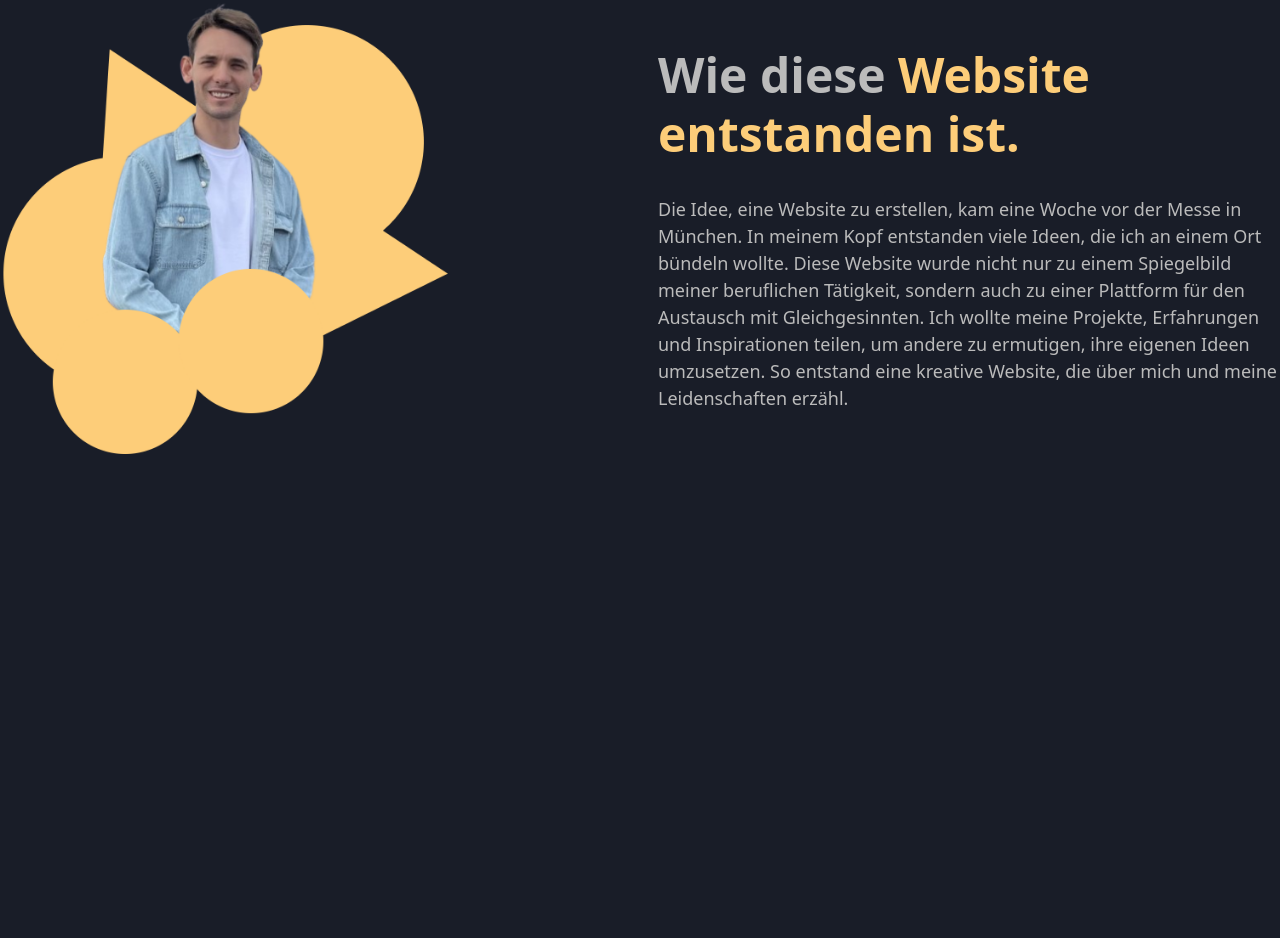
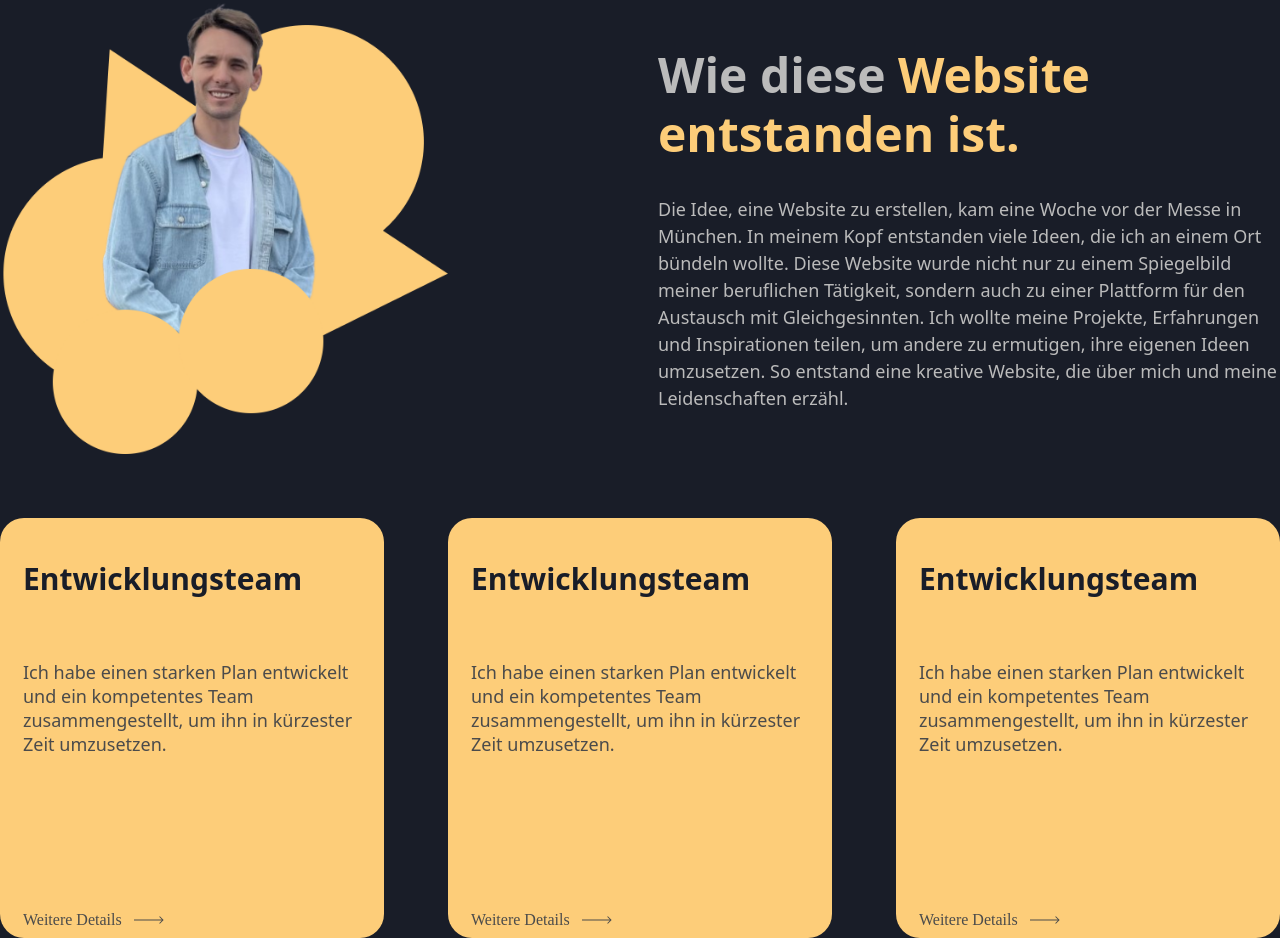
Before and after one commit to puffynNeroun/illiacode, a website: page public/index.html in a window 1280 px wide. Shown: the part 833-1771 px from the top of the page. Before the commit the page ends 1287 px from the top, so only its background shows below. Drawn offline with Linux system fonts and the light colour scheme.

Commit message:
Add cards

```diff
--- a/public/index.html
+++ b/public/index.html
@@ -64,7 +64,7 @@
         </div>
     </section>
     <section class="about-site pt-16">
-        <div class="container about-site__container">
+        <div class="container about-site__container mx-auto">
             <div class="about-site__inner-top flex items-center">
                 <div class="about-site__img">
                     <img src="./assets/images/imgElementSec2.png">
@@ -74,7 +74,23 @@
                     <p class="about-site__subtitle">Die Idee, eine Website zu erstellen, kam eine Woche vor der Messe in München. In meinem Kopf entstanden viele Ideen, die ich an einem Ort bündeln wollte. Diese Website wurde nicht nur zu einem Spiegelbild meiner beruflichen Tätigkeit, sondern auch zu einer Plattform für den Austausch mit Gleichgesinnten. Ich wollte meine Projekte, Erfahrungen und Inspirationen teilen, um andere zu ermutigen, ihre eigenen Ideen umzusetzen. So entstand eine kreative Website, die über mich und meine Leidenschaften erzähl.</p>
                 </div>
             </div>
-
+            <div class="about-site__cards flex pt-16">
+                <div class="about-site__card">
+                    <h3 class="about-site__card-tittle">Entwicklungsteam</h3>
+                    <p class="about-site__card-subtitle">Ich habe einen starken Plan entwickelt und ein kompetentes Team zusammengestellt, um ihn in kürzester Zeit umzusetzen.</p>
+                    <button class="about-site__btn flex items-center gap-3">Weitere Details <img src="assets/icons/Arrow%201.png"></button>
+                </div>
+                <div class="about-site__card">
+                    <h3 class="about-site__card-tittle">Entwicklungsteam</h3>
+                    <p class="about-site__card-subtitle">Ich habe einen starken Plan entwickelt und ein kompetentes Team zusammengestellt, um ihn in kürzester Zeit umzusetzen.</p>
+                    <button class="about-site__btn flex items-center gap-3">Weitere Details <img src="assets/icons/Arrow%201.png"></button>
+                </div>
+                <div class="about-site__card">
+                    <h3 class="about-site__card-tittle">Entwicklungsteam</h3>
+                    <p class="about-site__card-subtitle">Ich habe einen starken Plan entwickelt und ein kompetentes Team zusammengestellt, um ihn in kürzester Zeit umzusetzen.</p>
+                    <button class="about-site__btn flex items-center gap-3">Weitere Details <img src="assets/icons/Arrow%201.png"></button>
+                </div>
+            </div>
         </div>
     </section>
 </main>
--- a/src/styles/components/about-site.css
+++ b/src/styles/components/about-site.css
@@ -36,3 +36,47 @@
     color: var(--text-gray-color);
     font-size: var(--font-size-text);
 }
+
+.about-site__cards {
+    gap: 64px;
+    justify-content: center;
+    align-items: center;
+}
+
+
+.about-site__card {
+    border-radius: 24px;
+    background: rgb(253, 205, 121);
+    width: 420px;
+    height: 420px;
+}
+
+.about-site__card-tittle {
+    color: rgb(25, 29, 40);
+    font-size: 30px;
+    font-weight: var(--font-weight-title);
+    line-height: 37px;
+    max-width: 200px;
+
+    padding: 42px 0 64px 23px;
+}
+
+.about-site__card-subtitle {
+    color: rgb(75, 75, 75);
+    font-size: var(--font-size-text);
+    font-weight: var(--font-weight-text);
+    line-height: 133%;
+
+    padding: 0 0 152px 23px;
+}
+
+.about-site__btn {
+    color: rgb(75, 75, 75);
+    font-family: Montserrat;
+    font-size: var(--font-weight-text);
+    font-weight: var(--font-weight-text);
+    line-height: 133%;
+    text-align: left;
+
+    padding-left: 23px;
+}
```
Also changed, not shown: public/assets/icons/Arrow 1.png (added).
